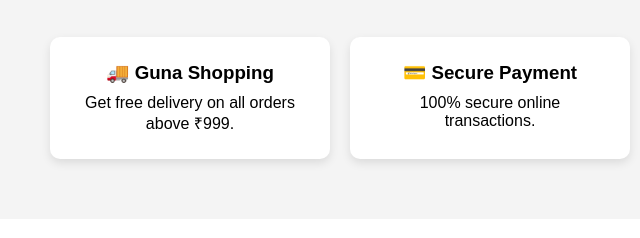
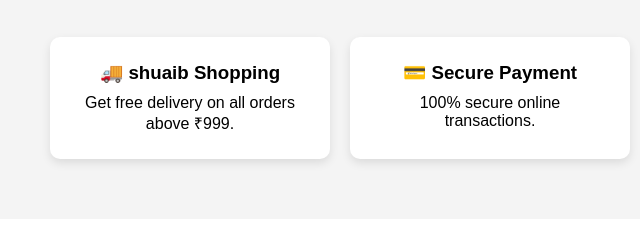
Before and after one commit to gunadeveloper2026/python, a plain HTML site: page index.html in a window 1280 px wide. Shown: the part 793-1031 px from the top of the page, 0-640 px from the left. Drawn offline with Linux system fonts and the light colour scheme.

Commit message:
Added project files

```diff
--- a/index.html
+++ b/index.html
@@ -178,7 +178,7 @@ footer{
     <div class="feature-container">
 
         <div class="card">
-            <h3>🚚 Guna Shopping</h3>
+            <h3>🚚 shuaib Shopping</h3>
             <p>Get free delivery on all orders above ₹999.</p>
         </div>
 
```
